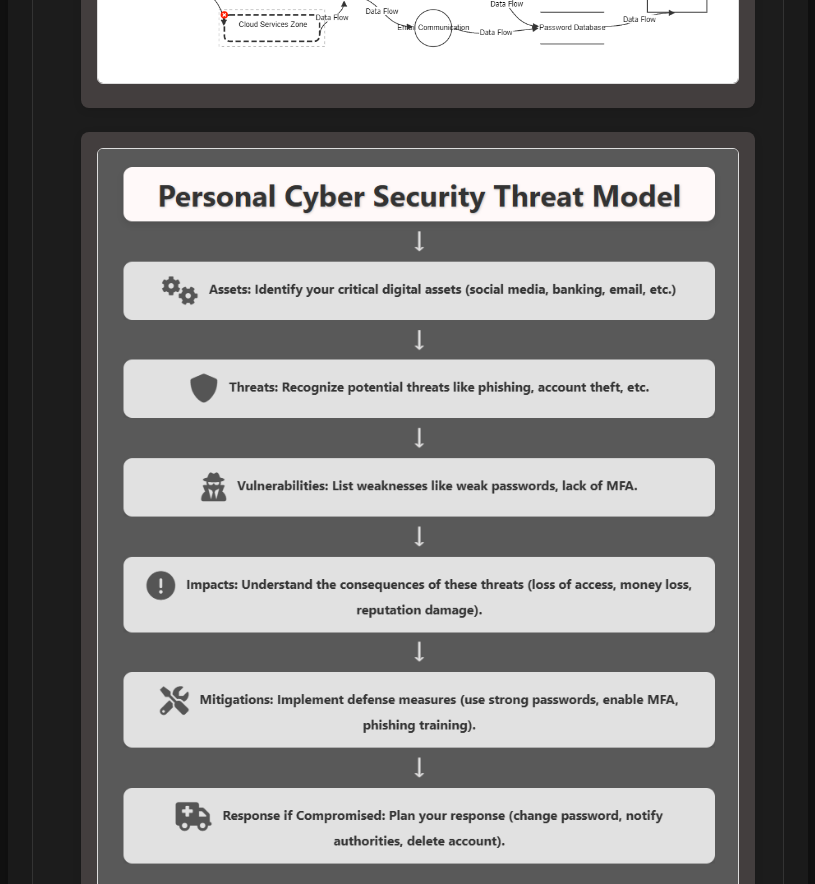
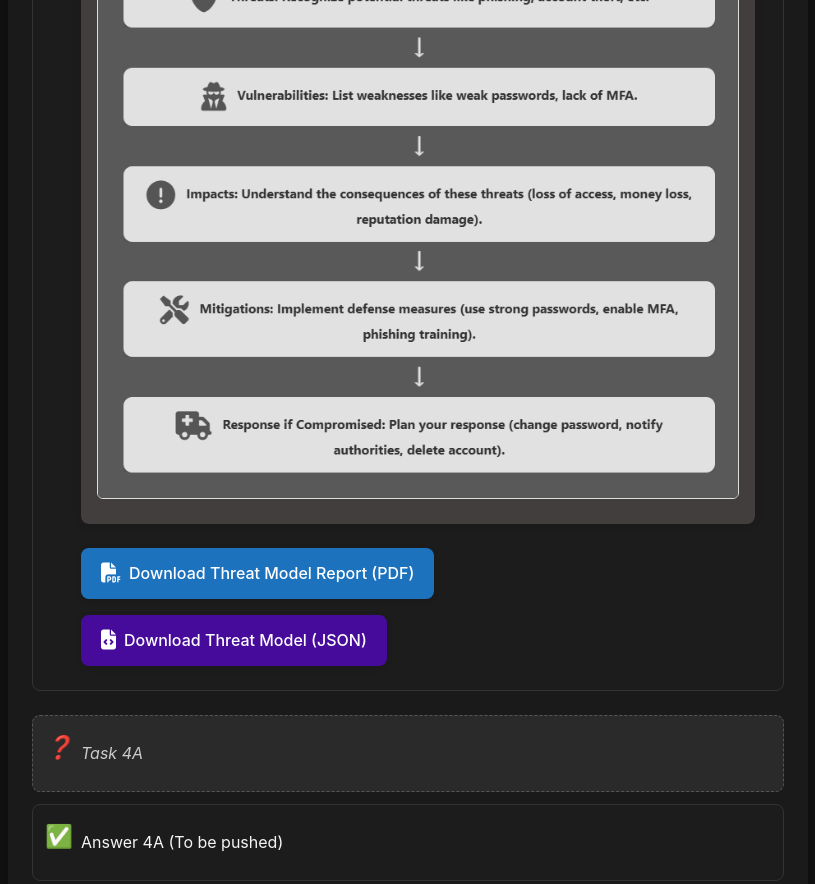
Before and after one commit to FahadiF/SecEngineeringEx, a plain HTML site: page index.html in a window 1280 px wide. Shown: the part 3420-4304 px from the top of the page, without its empty margins (232-1047 px from the left). Drawn offline with Linux system fonts and the light colour scheme.

Commit message:
Task 3B Completed

```diff
--- a/index.html
+++ b/index.html
@@ -151,11 +151,11 @@
                 <span class="icon">✅</span>
                 <p>Please find the Threat Model and PDF attached below:</p>
                 <div class="downloads">
-                    <a href="Downloads/Student_website_Threat_Model_Report_FahadIF.pdf" download
+                    <a href="Downloads/3A_Student_website_Threat_Model_Report_FahadIF.pdf" download
                         class="download-btn pdf">
                         <i class="fas fa-file-pdf"></i> Download Threat Model Report (PDF)
                     </a>
-                    <a href="Downloads/Student_website_Threat_Model_FahadIF.json" download class="download-btn json">
+                    <a href="Downloads/3A_Student_website_Threat_Model_FahadIF.json" download class="download-btn json">
                         <i class="fas fa-file-code"></i> Download Threat Model (JSON)
                     </a>
                 </div>
@@ -172,21 +172,25 @@
             <div class="answer">
                 <span class="icon">✅</span>
                 <div class="image-answer">
-                    <img src="Downloads/Student's Personal Threat Model.png" alt="Student's Personal Threat Model"
+                   <img src="Downloads/3B_Personal Cyber Security Threat Model.png" alt="Personal Cyber Sec Threat Model"
                         class="responsive-image clickable-image">
                 </div>
-                <div class="image-answer">
-                    <img src="Downloads/Personal Cyber Security Threat Model.png" alt="Personal Cyber Sec Threat Model"
-                        class="responsive-image clickable-image">
-                </div>
-
-                <!-- Image Modal -->
+                 <!-- Image Modal -->
                 <div id="imageModal" class="modal">
                     <span class="modal-close">&times;</span>
                     <img class="modal-content" id="modalImage">
                     <a id="downloadLink" class="download-btn-modal" download>Download Image</a>
                 </div>
                 <!-- Image Modal End -->
+                 <div class="downloads">
+                <a href="Downloads/3B_Personal Cyber Security Threat Model Report_FahadIF.pdf" download
+                        class="download-btn pdf">
+                        <i class="fas fa-file-pdf"></i> Download Threat Model Report (PDF)
+                    </a>
+                    <a href="Downloads/3B_Personal Cyber Security Threat Model Report_FahadIF.json" download class="download-btn json">
+                        <i class="fas fa-file-code"></i> Download Threat Model (JSON)
+                    </a>
+                    </div>
             </div>
         </div>
 
--- a/styles.css
+++ b/styles.css
@@ -244,6 +244,7 @@ body.light-mode .answer {
 
 .image-answer {
     margin-top: 1.5rem;
+    margin-bottom: 1rem;
     text-align: center;
     padding: 1rem;
     background: #433e3e;
```
Also changed, not shown: Downloads/3A_Student_website_Threat_Model_FahadIF.json (renamed from Downloads/Student_website_Threat_Model_FahadIF.json), Downloads/3B_Personal Cyber Security Threat Model.json (renamed from Downloads/Personal Cyber Security Threat Model.json), Downloads/3B_Personal Cyber Security Threat Model.png (renamed from Downloads/Personal Cyber Security Threat Model.png), Downloads/Student's Personal Threat Model.png (deleted), 3 other files.
